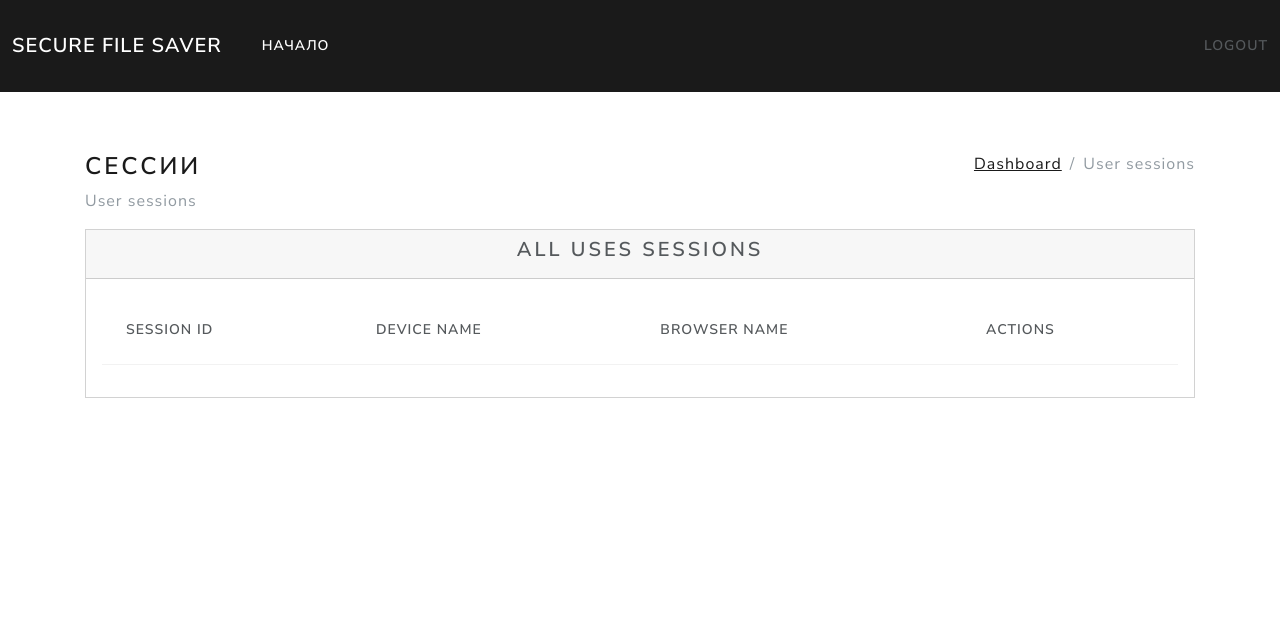
After one commit to partybreaker911/aws_storage, a Django app: page /sessions/ in a window 1280 px wide. The commit adds this page. Shown: the top 638 px of the page. Run offline with Django 4.2, Linux system fonts and the light colour scheme; the visitor is signed in with stand-in values (Sample User, id 1); lists and menus that the app fills with data are empty; parts of the project's set-up code (start-up, migrations or seed data) failed here and were passed over; some libraries are stand-ins or nearby versions.

Commit message:
user can control his sessions

```diff
--- a/apps/accounts/admin.py
+++ b/apps/accounts/admin.py
@@ -8,6 +8,7 @@ from apps.accounts.models import (
     UserGeoData,
     RSAKeyPair,
     UserGeoDataHistory,
+    UserSession,
 )
 
 
@@ -26,3 +27,4 @@ admin.site.register(Profile)
 admin.site.register(UserGeoData)
 admin.site.register(RSAKeyPair)
 admin.site.register(UserGeoDataHistory)
+admin.site.register(UserSession)
--- a/apps/accounts/models.py
+++ b/apps/accounts/models.py
@@ -1,6 +1,7 @@
 import uuid
 
 from django.db import models
+from django.contrib.sessions.models import Session
 from django.contrib.auth.models import AbstractUser
 from django.utils.translation import gettext_lazy as _
 
@@ -43,7 +44,9 @@ class Profile(models.Model):
 
 
 class UserGeoData(models.Model):
-    id = models.UUIDField(_("ID"), primary_key=True, default=uuid.uuid4, unique=True)
+    id = models.UUIDField(
+        _("ID"), primary_key=True, default=uuid.uuid4, unique=True, editable=False
+    )
     user = models.OneToOneField(
         CustomUser, on_delete=models.CASCADE, related_name="user_geo_data"
     )
@@ -63,7 +66,9 @@ class UserGeoData(models.Model):
 
 
 class UserGeoDataHistory(models.Model):
-    id = models.UUIDField(_("ID"), primary_key=True, default=uuid.uuid4, unique=True)
+    id = models.UUIDField(
+        _("ID"), primary_key=True, default=uuid.uuid4, unique=True, editable=False
+    )
     user = models.ForeignKey(
         CustomUser,
         verbose_name=_("user"),
@@ -100,3 +105,21 @@ class RSAKeyPair(models.Model):
 
     def __str__(self) -> str:
         return f"{self.id}"
+
+
+class UserSession(models.Model):
+    id = models.UUIDField(
+        _("ID"), primary_key=True, default=uuid.uuid4, unique=True, editable=False
+    )
+    user = models.ForeignKey(
+        CustomUser, on_delete=models.CASCADE, related_name="user_sessions"
+    )
+    session = models.OneToOneField(Session, on_delete=models.CASCADE)
+    timestamp = models.DateTimeField(_("Timestamp"), auto_now_add=True)
+
+    class Meta:
+        verbose_name = _("User Session")
+        verbose_name_plural = _("User Sessions")
+
+    def __str__(self) -> str:
+        return f"{self.user.email}"
--- a/apps/accounts/signals.py
+++ b/apps/accounts/signals.py
@@ -4,11 +4,18 @@ from ipware import get_client_ip
 from django.dispatch import receiver
 from django.db.models.signals import post_save
 from django.contrib.auth import get_user_model
+from django.contrib.sessions.models import Session
 
-from django.contrib.auth.signals import user_logged_in
+from allauth.account.signals import user_logged_in
 
 from apps.accounts.utils.generate_rsa_key import generate_rsa_keys
-from apps.accounts.models import Profile, UserGeoData, RSAKeyPair, UserGeoDataHistory
+from apps.accounts.models import (
+    Profile,
+    UserGeoData,
+    RSAKeyPair,
+    UserGeoDataHistory,
+    UserSession,
+)
 
 User = get_user_model()
 
@@ -38,21 +45,16 @@ def create_user_data(sender: Any, instance: User, created: bool, **kwargs: Any)
         UserGeoData.objects.create(user=instance)
 
 
-@receiver(post_save, sender=user_logged_in)
-def update_user_geo_data(
-    sender: Any, instance: User, created: bool, **kwargs: Any
-) -> None:
+@receiver(user_logged_in)
+def update_user_geo_data(sender, user, request, **kwargs) -> None:
     """
     Updates the user's geo data upon login if it is a new user login.
     """
-    if created:
-        request = kwargs.get("request")
-        if request:
-            client_ip, is_routable = get_client_ip(request)
-        else:
-            client_ip = None
-        user_geo_data = UserGeoData.objects.create(user=instance, ip_address=client_ip)
-        user_geo_data.save()
+    if kwargs.get("created"):
+        client_ip, is_routable = get_client_ip(request)
+        UserGeoData.objects.create(user=user, ip_address=client_ip)
+    else:
+        client_ip = None
 
 
 @receiver(post_save, sender=UserGeoData)
@@ -72,3 +74,9 @@ def track_geodata_history(sender, instance, created, **kwargs):
             city=instance.city,
             country=instance.country,
         )
+
+
+@receiver(user_logged_in)
+def create_user_session(sender, request, user, **kwargs):
+    session = Session.objects.get(session_key=request.session.session_key)
+    UserSession.objects.create(user=user, session=session)
--- a/apps/accounts/urls.py
+++ b/apps/accounts/urls.py
@@ -8,4 +8,5 @@ urlpatterns = [
     path("profile/", views.ProfileView.as_view(), name="profile"),
     path("keys/", views.RSKeyPairView.as_view(), name="keys"),
     path("locations/", views.UserGeoDataView.as_view(), name="geo_data"),
+    path("sessions/", views.UserSessionView.as_view(), name="sessions"),
 ]
--- a/apps/accounts/views.py
+++ b/apps/accounts/views.py
@@ -5,7 +5,7 @@ from django.http import HttpResponse, HttpRequest
 from django.utils.translation import gettext_lazy as _
 from django.contrib.auth.mixins import LoginRequiredMixin
 
-from apps.accounts.models import Profile, RSAKeyPair, UserGeoData
+from apps.accounts.models import Profile, RSAKeyPair, UserGeoData, UserSession
 from apps.accounts.forms import ProfileForm
 
 
@@ -115,3 +115,33 @@ class UserGeoDataView(LoginRequiredMixin, View):
             return render(request, self.template_name, context)
         except UserGeoData.DoesNotExist:
             return render(request, self.template_name)
+
+
+class UserSessionView(LoginRequiredMixin, View):
+    template_name = "accounts/user_session.html"
+
+    def get(self, request: HttpRequest) -> HttpResponse:
+        try:
+            user_sessions = UserSession.objects.filter(user=request.user)
+            session_ids = [
+                user_session.session.session_key for user_session in user_sessions
+            ]
+
+            context = {
+                "user_sessions": user_sessions,
+                "session_ids": session_ids,
+            }
+            return render(request, self.template_name, context)
+        except UserSession.DoesNotExist:
+            return render(request, self.template_name)
+
+    def post(self, request: HttpRequest) -> HttpResponse:
+        session_id = request.POST.get("session_id")
+        if session_id:
+            try:
+                session = UserSession.objects.get(session_id=session_id)
+                session.session.delete()
+                session.delete()
+            except UserSession.DoesNotExist:
+                pass
+        return redirect("accounts:sessions")
--- a/apps/templates/accounts/geo_data.html
+++ b/apps/templates/accounts/geo_data.html
@@ -50,7 +50,7 @@
                                             <td>{{ user_geo_data.country }}</td>
                                             <td>{{ user_geo_data.city }}</td>
                                             <td>{{ user_geo_data.timestamp }}</td>
-                                            <td><button class="btn btn-warning"><i class="bi bi-exclamation-octagon">
+                                            <td><button class="btn btn-warning">
                                                 {% trans 'End Session' %}</i></button></td>
                                         </tr>
 
--- /dev/null
+++ b/apps/templates/accounts/user_session.html
@@ -0,0 +1,70 @@
+{% extends 'layouts/master.html' %}
+
+{% load i18n %}
+
+
+{% block content %}
+<div class="page-heading">
+    <div class="page-title">
+        <div class="row">
+            <div class="col-12 col-md-6 order-md-1 order-last">
+                <h3>{% trans 'Sessions' %}</h3>
+                <p class="text-subtitle text-muted">{% trans 'User sessions' %}</p>
+            </div>
+            <div class="col-12 col-md-6 order-md-2 order-first">
+                <nav aria-label="breadcrumb" class="breadcrumb-header float-start float-lg-end">
+                    <ol class="breadcrumb">
+                        <li class="breadcrumb-item"><a href="{% url 'dashboard:dashboard' %}">{% trans 'Dashboard' %}</a></li>
+                        <li class="breadcrumb-item active" aria-current="page">{% trans 'User sessions' %}</li>
+                    </ol>
+                </nav>
+            </div>
+        </div>
+    </div>
+</div>
+<div class="page-content">
+    <section class="row">
+        <div class="col-12 col-lg-12">
+            <div class="row">
+                <div class="col-12">
+                    <div class="card">
+                        <div class="card-header">
+                            <h4 class="text-center">{% trans 'All uses sessions' %}</h4>
+                        </div>
+                        <div class="card-body">
+                            <div class="table-responsive">
+                                <table class="table align-middle table-hover">
+                                    <thead>
+                                      <tr>
+                                        <th>{% trans 'Session ID' %}</th>
+                                        <th>{% trans 'Device Name' %}</th>
+                                        <th>{% trans 'Browser Name' %}</th>
+                                        <th>{% trans 'Actions' %}</th>
+                                      </tr>
+                                    </thead>
+                                    <tbody>
+                                      {% for user_session in user_sessions %}
+                                        <tr>
+                                          <td>{{ user_session.session_id }}</td>
+                                          <td>{{ user_session.device_name }}</td>
+                                          <td>{{ user_session.browser_name }}</td>
+                                          <td>
+                                            <form method="POST" action="{% url 'accounts:sessions' %}">
+                                              {% csrf_token %}
+                                              <input type="hidden" name="session_id" value="{{ user_session.session_id }}">
+                                              <button type="submit" class="btn btn-warning"><i class="bi bi-exclamation-octagon">  {% trans 'End Session' %}</i></button>
+                                            </form>
+                                          </td>
+                                        </tr>
+                                      {% endfor %}
+                                    </tbody>
+                                  </table>
+                            </div>
+                        </div>
+                    </div>
+                </div>
+            </div>
+        </div>
+    </section>
+</div>
+{% endblock content %}
```
Also changed, not shown: apps/accounts/migrations/0007_alter_usergeodata_id_alter_usergeodatahistory_id_and_more.py (added), apps/accounts/migrations/0008_rename_usersessions_usersession.py (added).
